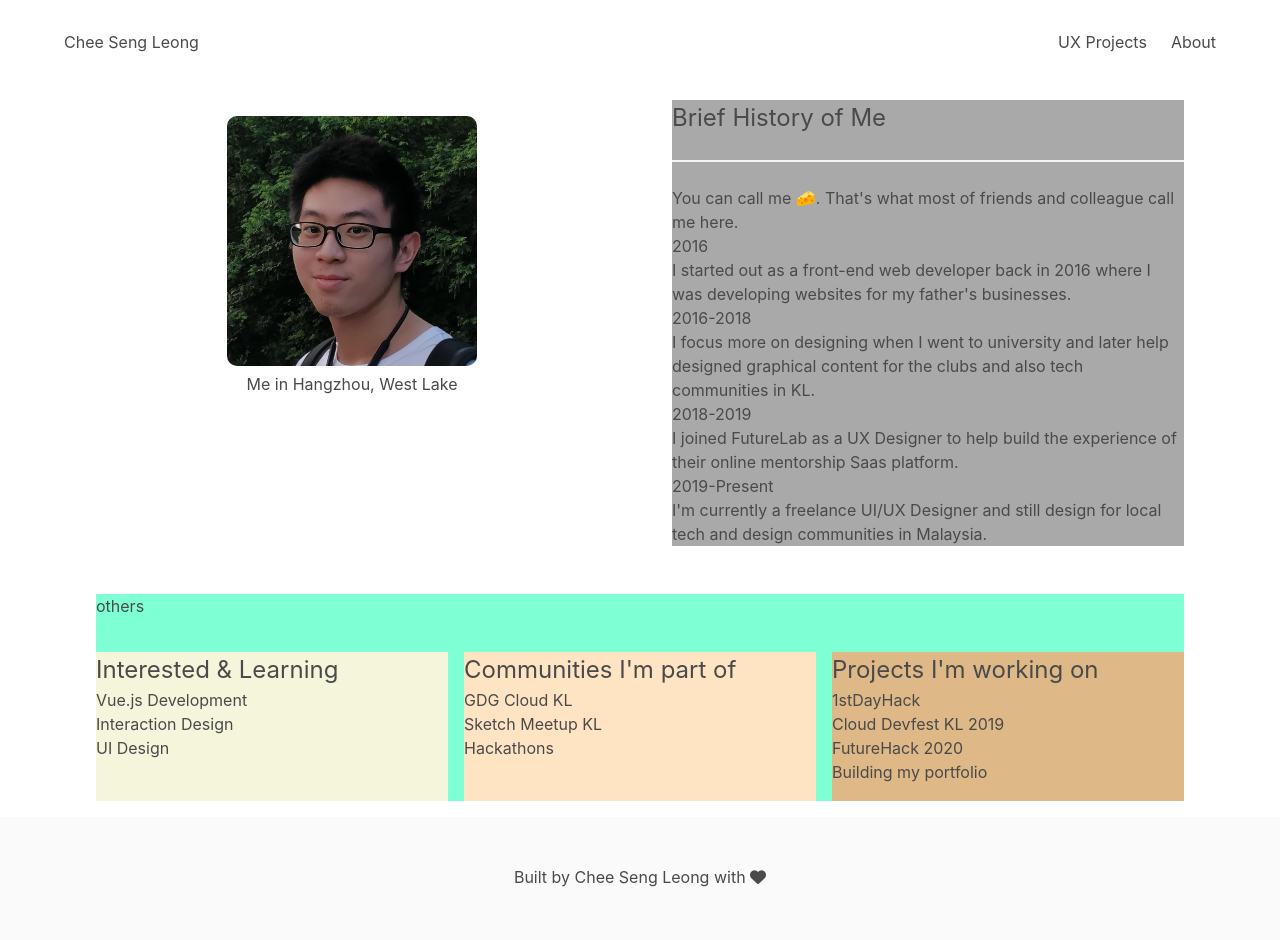
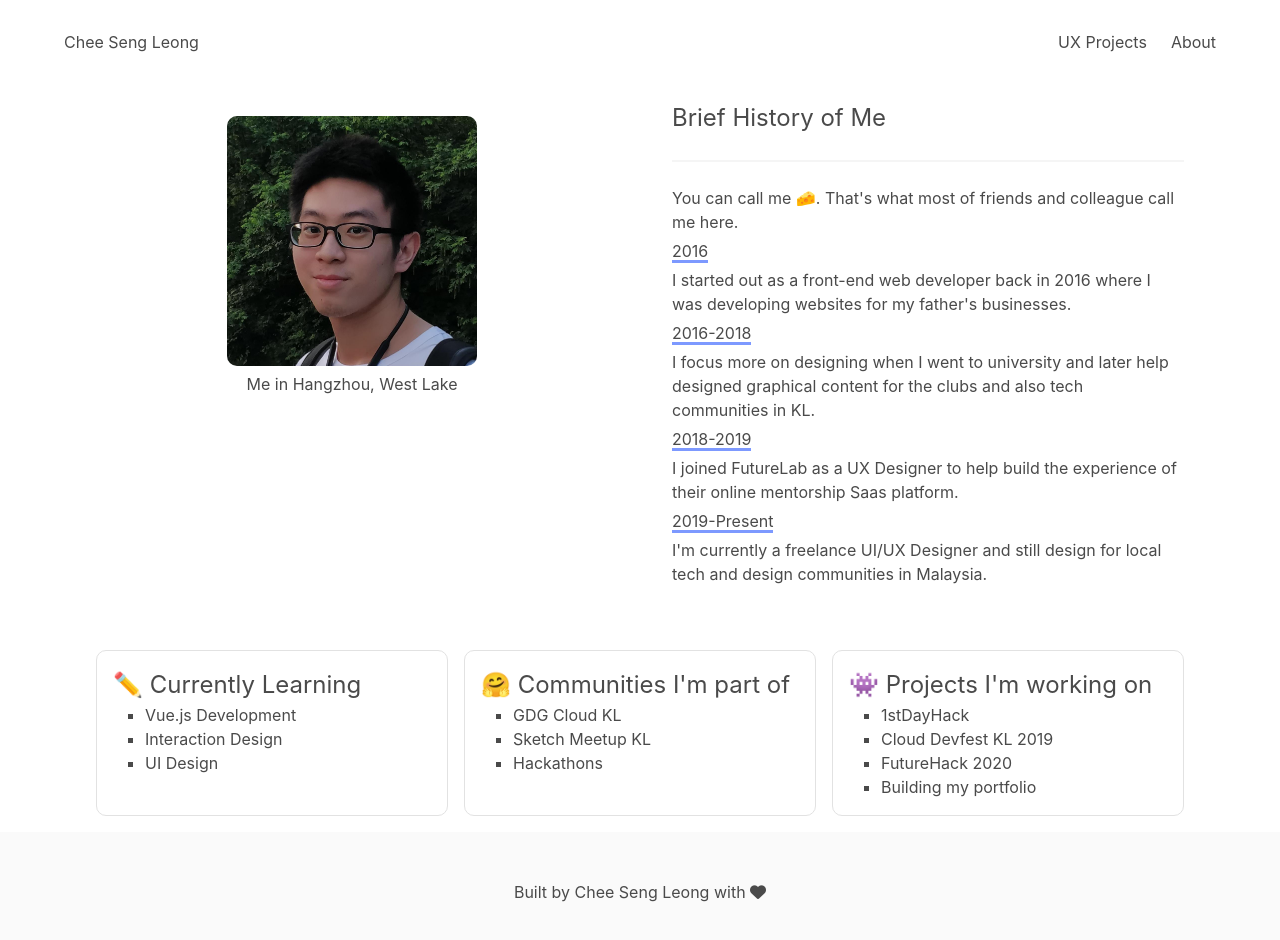
Before and after one commit to csleong98/csleong98.github.io, a Vue app: page /about in a window 1280 px wide. Shown: the top 940 px of the page. Built offline with nearby package versions, Linux system fonts and the light colour scheme.

Commit message:
styled others section

```diff
--- a/src/styles/_variables.scss
+++ b/src/styles/_variables.scss
@@ -15,3 +15,13 @@ $green: #15bc64;
 $light-green: #bdefd4;
 $yellow: #f4b400;
 $light-yellow: #ffe7ab;
+
+a {
+    color: $light-blue;
+    position: relative;
+    display: inline-block;
+}
+
+a:hover {
+    color: $blue;
+}
--- a/src/views/About.vue
+++ b/src/views/About.vue
@@ -12,36 +12,35 @@
                     <h2>Brief History of Me</h2>
                     <hr>
                     <p>You can call me 🧀. That's what most of friends and colleague call me here.</p>
-                    <h3>2016</h3>
+                    <h3 class="year">2016</h3>
                     <p>I started out as a front-end web developer back in 2016 where I was developing websites for my father's businesses.</p>
-                    <h3>2016-2018</h3>
+                    <h3 class="year">2016-2018</h3>
                     <p>I focus more on designing when I went to university and later help designed graphical content for the clubs and also tech communities in KL.
                     </p>
-                    <h3>2018-2019</h3>
+                    <h3 class="year">2018-2019</h3>
                     <p>I joined FutureLab as a UX Designer to help build the experience of their online mentorship Saas platform.</p>
-                    <h3>2019-Present</h3>
+                    <h3 class="year">2019-Present</h3>
                     <p>I'm currently a freelance UI/UX Designer and still design for local tech and design communities in Malaysia.</p>
                 </div>
                 <div class="others">
-                    others
-                    <div class="learnings">
-                        <h2>Interested & Learning</h2>
+                    <div class="learnings other">
+                        <h2>✏️ Currently Learning</h2>
                         <ul>
                             <li>Vue.js Development</li>
                             <li>Interaction Design</li>
                             <li>UI Design</li>
                         </ul>
                     </div>
-                    <div class="community">
-                        <h2>Communities I'm part of</h2>
+                    <div class="community other">
+                        <h2>🤗 Communities I'm part of</h2>
                         <ul>
                             <li>GDG Cloud KL</li>
                             <li>Sketch Meetup KL</li>
                             <li>Hackathons</li>
                         </ul>
                     </div>
-                    <div class="projects">
-                        <h2>Projects I'm working on</h2>
+                    <div class="projects other">
+                        <h2>👾 Projects I'm working on</h2>
                         <ul>
                             <li>1stDayHack</li>
                             <li>Cloud Devfest KL 2019</li>
@@ -70,9 +69,10 @@ h2 {
     .grid-container {
         display: grid;
         grid-template-columns: repeat(2, 1fr);
-        grid-template-rows: 2fr 1fr;
+        grid-template-rows: 1fr 1fr;
         grid-row-gap: 1rem;
         grid-template-areas:
+            " profile about "
             " profile about "
             " others others ";
         @media screen and (max-width: $large-phones){
@@ -102,13 +102,27 @@ h2 {
     }
 
     .aboutme {
-        background-color: darkgray;
         margin: 1rem 2rem;
         grid-area: about;
+        .year {
+            position: relative;
+            display: inline-block;
+            margin: 5px 0;
+        }
+
+        .year::after {
+            content: "";
+            position: absolute;
+            width: 100%;
+            height: 3px;
+            background-color: $light-blue;
+            bottom: 0;
+            left: 0;
+
+        }
     }
 
     .others {
-        background-color: aquamarine;
         grid-area: others;
         display: grid;
         grid-template-columns: repeat(3, 1fr);
@@ -127,20 +141,36 @@ h2 {
             " community "
             " projects ";
         }
+        ul {
+            list-style: square;
+            padding-left: 2rem;
+        }
+    }
+
+    .other {
+        padding: 1rem;
+        background-color: white;
+        border-radius: 10px;
+        border: 1px solid $light-grey;
+        position: relative;
+        box-shadow: none;
+        transition: all 0.3s ease-out;
+    }
+
+    .other:hover, .other:focus {
+        transition: all 0.3s ease-out;
+        box-shadow: 0 14px 26px rgba(0,0,0,0.2);
     }
 
     .learnings {
-        background-color: beige;
         grid-area: learnings;
     }
 
     .community {
-        background-color: bisque;
         grid-area: community;
     }
 
     .projects {
-        background-color: burlywood;
         grid-area: projects;
     }
 </style>
```
